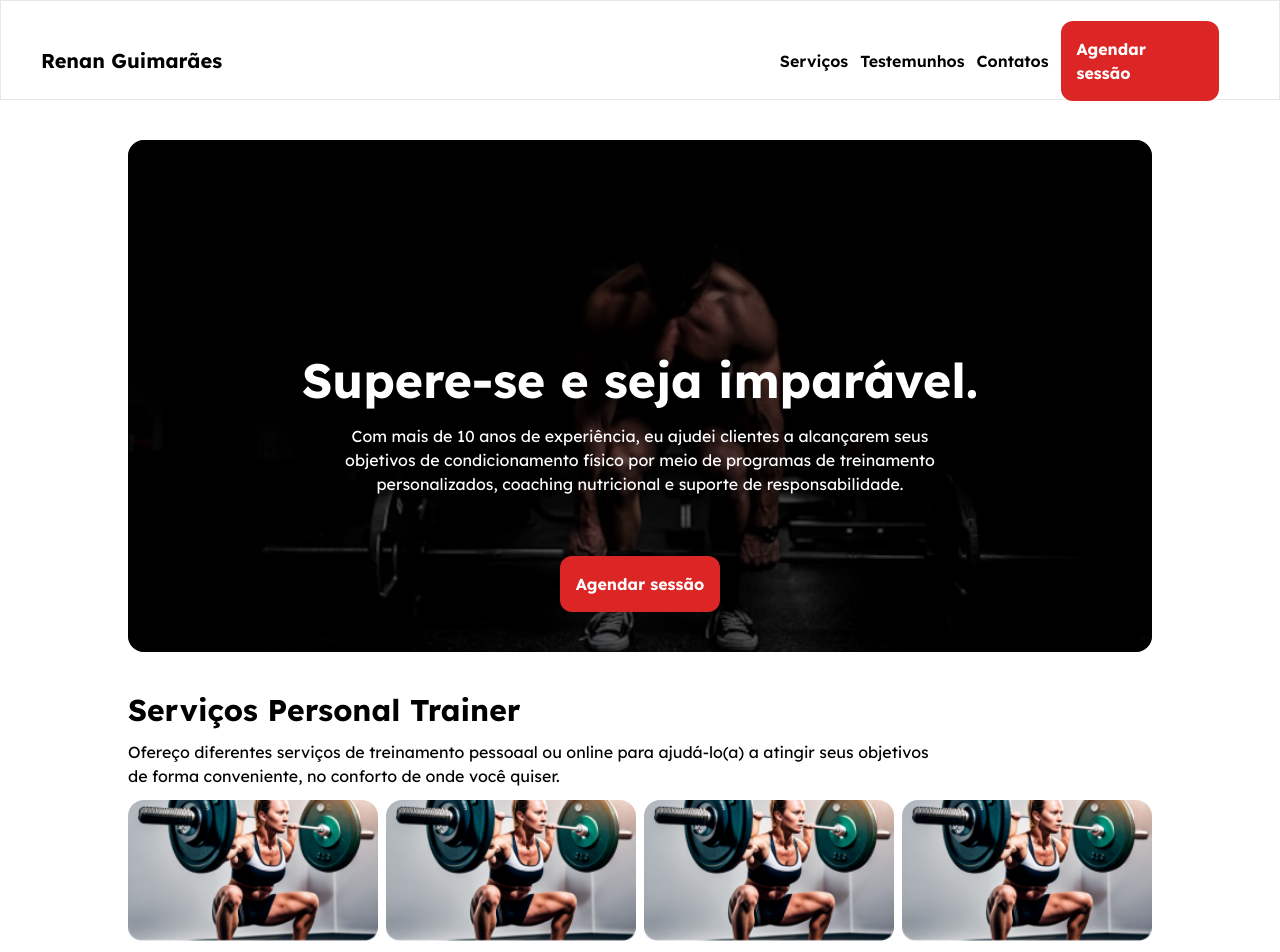
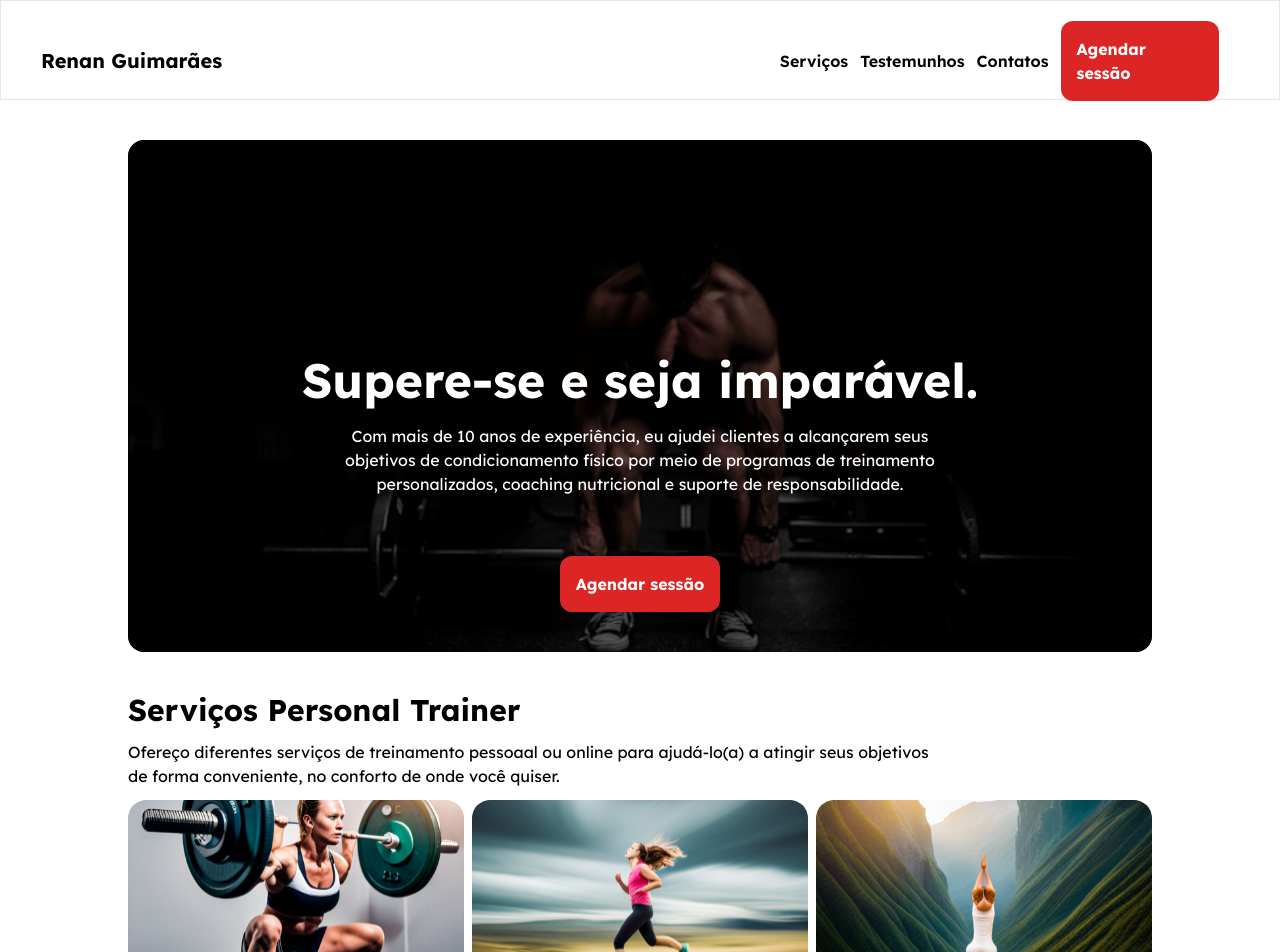
Before and after one commit to JoaoFPessoa/lp-personal-trainer, a Next.js app: page / in a window 1280 px wide. Shown: the top 952 px of the page. Built offline with nearby package versions, Linux system fonts and the light colour scheme.

Commit message:
add: training section images

```diff
--- a/src/components/Sections/Services.tsx
+++ b/src/components/Sections/Services.tsx
@@ -1,5 +1,8 @@
 import ImageCard from "../ImageAndText";
-import TrainingImage from "../../../public/training-1.png";
+import TrainingImage from "../../../public/training-1.svg";
+import TrainingImage2 from "../../../public/training-2.svg";
+import TrainingImage3 from "../../../public/training-3.svg";
+
 export default function Services() {
   return (
     <div className="gap-3 flex flex-col">
@@ -16,17 +19,12 @@ export default function Services() {
           text="Melhore sua definição muscular, força e resistência com um programa personalizado de treinamento de força."
         />
         <ImageCard
-          image={TrainingImage}
+          image={TrainingImage2}
           title="Treino de força"
           text="Melhore sua definição muscular, força e resistência com um programa personalizado de treinamento de força."
         />
         <ImageCard
-          image={TrainingImage}
-          title="Treino de força"
-          text="Melhore sua definição muscular, força e resistência com um programa personalizado de treinamento de força."
-        />
-        <ImageCard
-          image={TrainingImage}
+          image={TrainingImage3}
           title="Treino de força"
           text="Melhore sua definição muscular, força e resistência com um programa personalizado de treinamento de força."
         />
```
